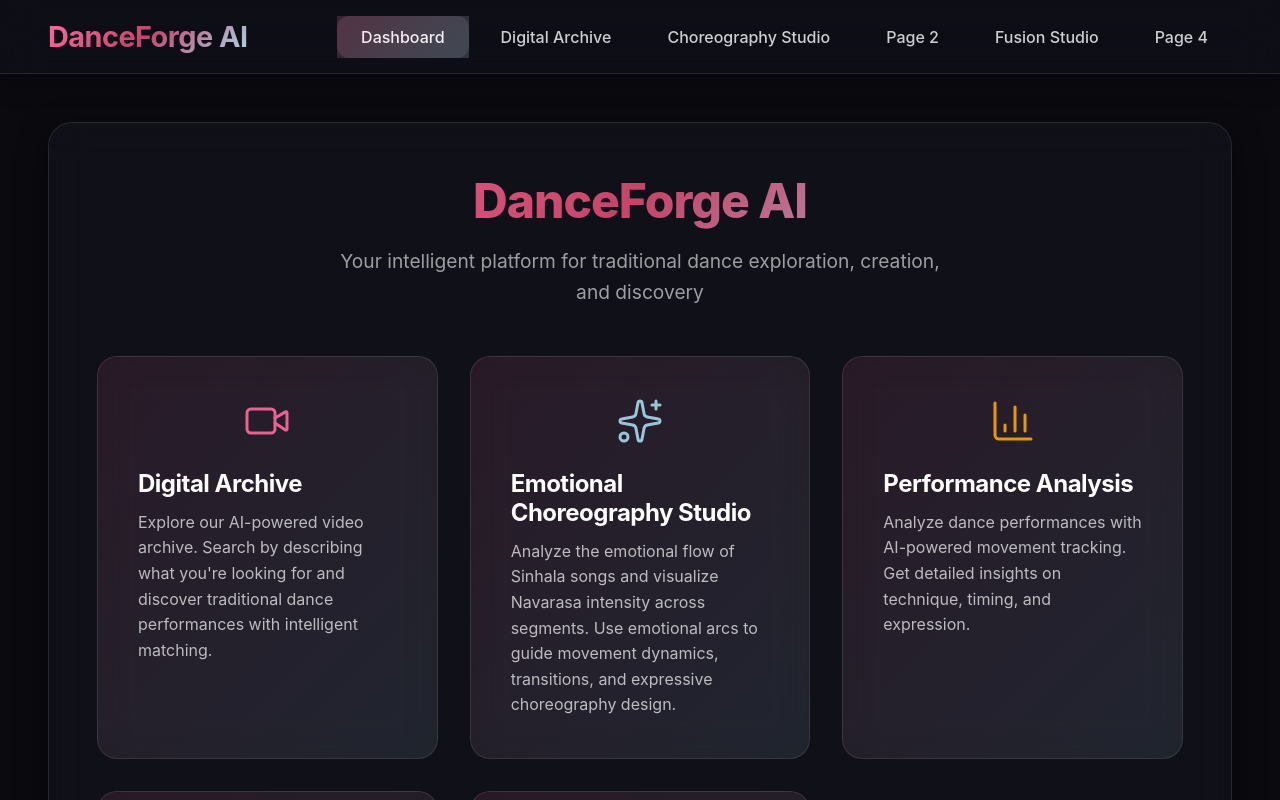
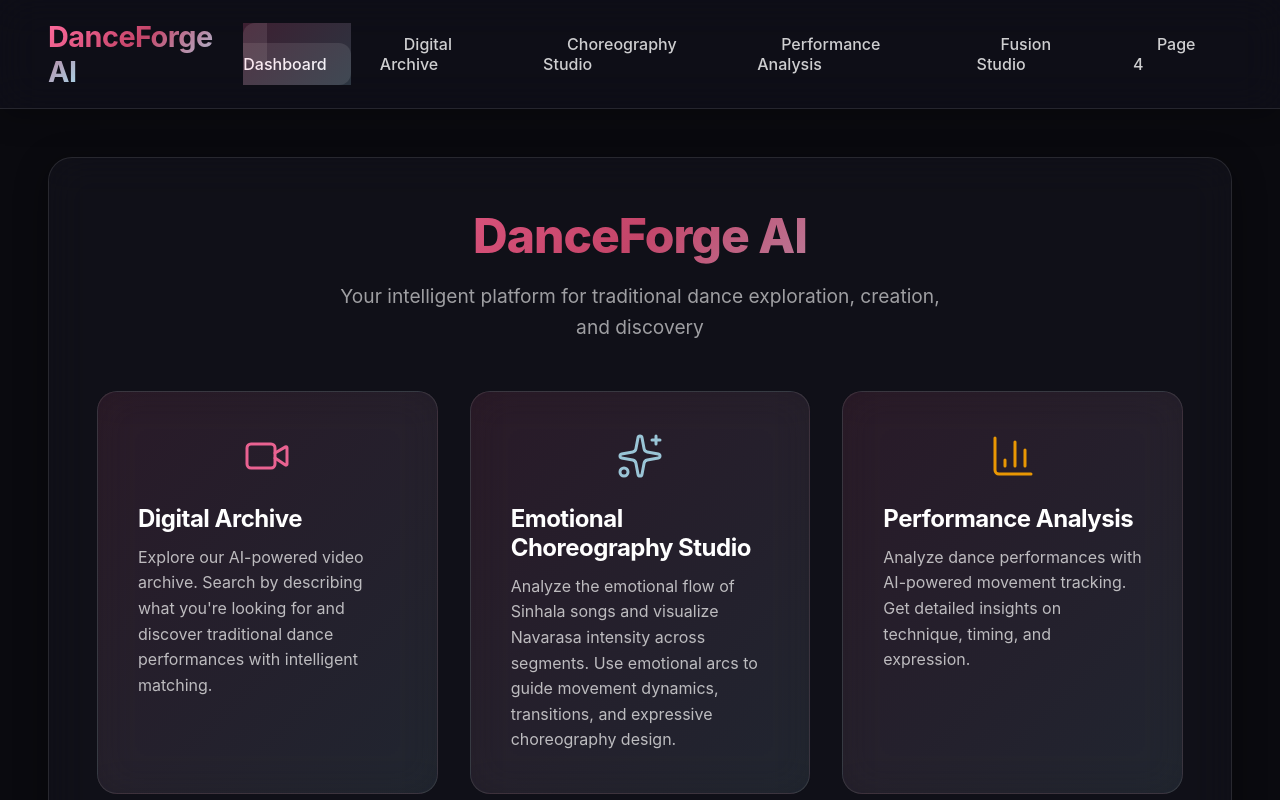
Before and after one commit to NuwaniSeram/DANCEFORGE-AI, a React (Create React App) app in the folder frontend/: page / in a window 1280 px wide. Shown: the top 800 px of the page. Built offline with nearby package versions, Linux system fonts and the light colour scheme; no server answers.

Commit message:
Rename 'Page 2' nav link to 'Performance Analysis'
Update Navigation in frontend/src/App.js: change the link label for the /page2 route from "Page 2" to "Performance Analysis" (minor formatting tweak only; no functional changes).

```diff
--- a/frontend/src/App.js
+++ b/frontend/src/App.js
@@ -37,8 +37,8 @@ function Navigation() {
         </li>
         <li>
           <Link to="/page2" className={location.pathname === '/page2' ? 'active' : ''}>
-            Page 2
-          </Link>
+  Performance Analysis
+</Link>
         </li>
         <li>
           <Link to="/fusionstudio" className={location.pathname === '/fusionstudio' ? 'active' : ''}>
```
